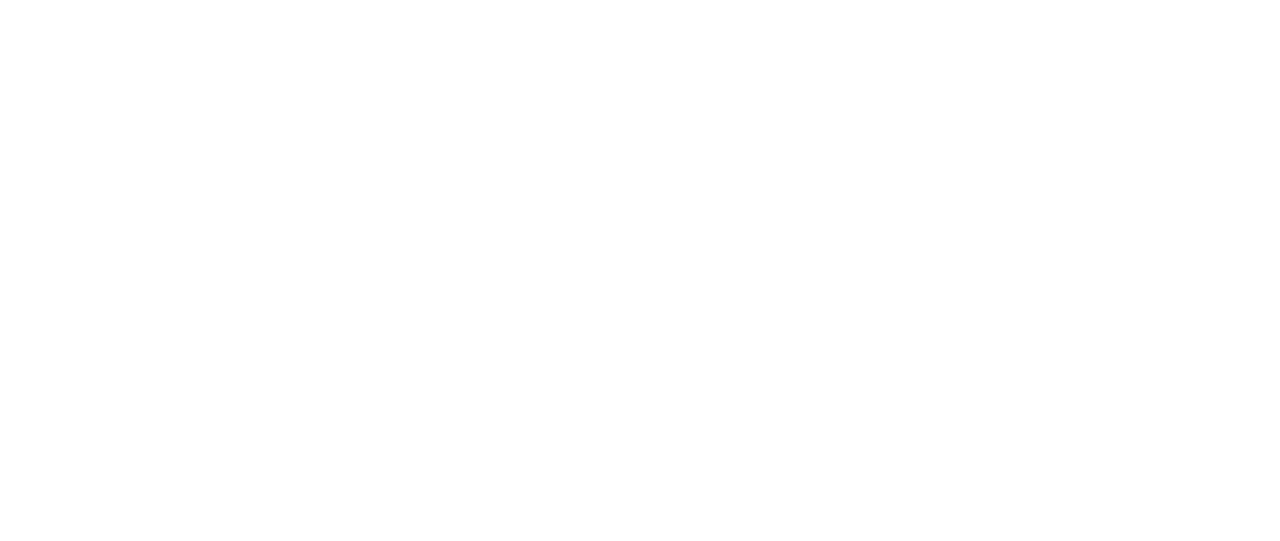
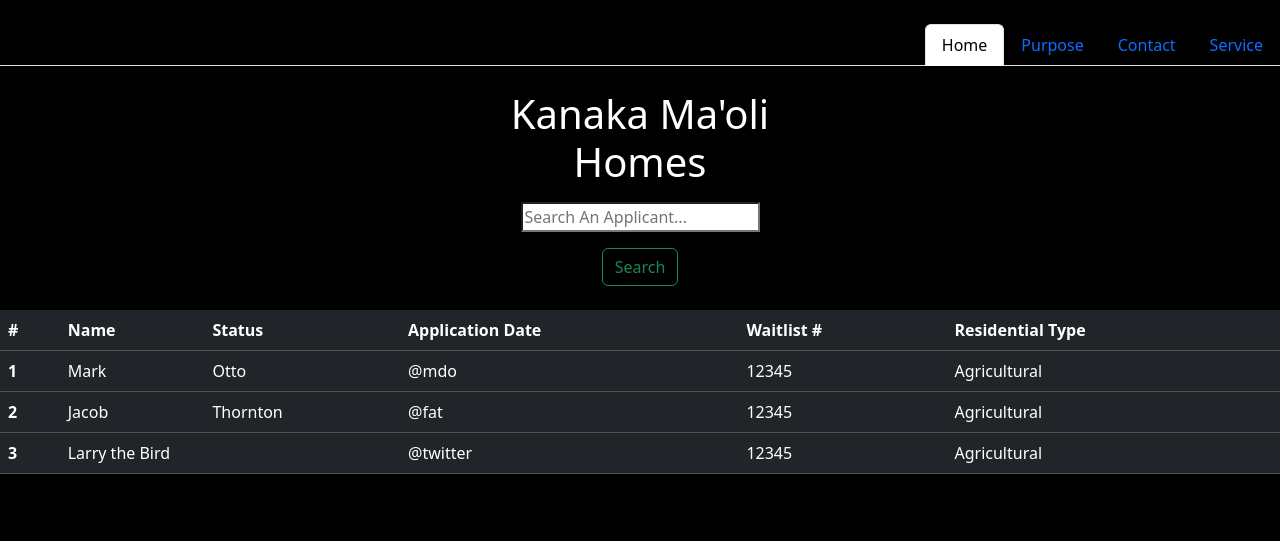
Before and after one commit to cobraxcodes/Hawaiian-Homes-Tracker, a website: page public/index.html in a window 1280 px wide. Drawn offline with nearby package versions, Linux system fonts and the light colour scheme.

Commit message:
Add navigation through bootstrap

```diff
--- a/public/css/styles.css
+++ b/public/css/styles.css
@@ -0,0 +1,30 @@
+*{
+    background-color: black;
+    color: white;
+}
+/** NAVIGATION **/
+#myTab{
+    display: flex;
+    justify-content: flex-end;
+    margin-top: 3vh;
+    color: wheat;
+}
+
+/** HERO **/
+#kanaka {
+    text-align: center;
+    margin-top: 3vh;
+}
+
+/** SEARCH **/
+.searchContainer{
+    margin: 0 auto;
+    text-align: center;
+    margin-top: 2vh;
+}
+#searchBar{
+    background-color: white;
+}
+#searchBtn{
+    margin-top: 2vh;
+}
--- a/public/index.html
+++ b/public/index.html
@@ -4,12 +4,86 @@
     <meta charset="UTF-8">
     <meta name="viewport" content="width=device-width, initial-scale=1.0">
     <title>Hawaiian Homes Tracker</title>
-    <!-- custom css file-->
-     <link rel="stylesheet" href="css/styles.css">
+
      <!-- bootstrap CSS -->
     <link href="https://cdn.jsdelivr.net/npm/bootstrap@5.3.6/dist/css/bootstrap.min.css" rel="stylesheet" integrity="sha384-4Q6Gf2aSP4eDXB8Miphtr37CMZZQ5oXLH2yaXMJ2w8e2ZtHTl7GptT4jmndRuHDT" crossorigin="anonymous">
+     <!-- custom css file-->
+    <link rel="stylesheet" href="css/styles.css">
+
 </head>
 <body>
+    <!-- navigation -->
+     <div id="navigationContainer">
+        <ul class="nav nav-tabs" id="myTab" role="tablist">
+            <li class="nav-item" role="presentation">
+              <button class="nav-link active" id="home-tab" data-bs-toggle="tab" data-bs-target="#home" type="button" role="tab" aria-controls="home" aria-selected="true">Home</button>
+            </li>
+            <li class="nav-item" role="presentation">
+              <button class="nav-link" id="profile-tab" data-bs-toggle="tab" data-bs-target="#profile" type="button" role="tab" aria-controls="profile" aria-selected="false">Purpose</button>
+            </li>
+            <li class="nav-item" role="presentation">
+              <button class="nav-link" id="contact-tab" data-bs-toggle="tab" data-bs-target="#contact" type="button" role="tab" aria-controls="contact" aria-selected="false">Contact</button>
+            </li>
+            <li class="nav-item" role="presentation">
+                <button class="nav-link" id="contact-tab" data-bs-toggle="tab" data-bs-target="#contact" type="button" role="tab" aria-controls="service" aria-selected="false">Service</button>
+              </li>
+          </ul>
+          <div class="tab-content" id="myTabContent">
+            <div class="tab-pane fade show active" id="home" role="tabpanel" aria-labelledby="home-tab">
+                <h1 id="kanaka">Kanaka Ma'oli <br> Homes</h1>
+                <!-- search bar-->
+                 <div class="searchContainer">
+                    <input type="text" placeholder="Search An Applicant..." id="searchBar">
+                    <br>
+                    <button type="button" class="btn btn-outline-success" id="searchBtn">Search</button>
+                 </div>
+                 <br>
+
+                 <!--info containers-->
+                 <table class="table table-dark table-hover">
+                    <thead>
+                      <tr class="tableContainer">
+                        <th scope="col">#</th>
+                        <th scope="col">Name</th>
+                        <th scope="col">Status</th>
+                        <th scope="col">Application Date</th>
+                        <th scope="col">Waitlist #</th>
+                        <th scope="col">Residential Type</th>
+                      </tr>
+                    </thead>
+                    <tbody>
+                      <tr>
+                        <th scope="row">1</th>
+                        <td>Mark</td>
+                        <td>Otto</td>
+                        <td>@mdo</td>
+                        <td>12345</td>
+                        <td>Agricultural</td>
+                      </tr>
+                      <tr>
+                        <th scope="row">2</th>
+                        <td>Jacob</td>
+                        <td>Thornton</td>
+                        <td>@fat</td>
+                        <td>12345</td>
+                        <td>Agricultural</td>
+                      </tr>
+                      <tr>
+                        <th scope="row">3</th>
+                        <td colspan="2">Larry the Bird</td>
+                        <td>@twitter</td>
+                        <td>12345</td>
+                        <td>Agricultural</td>
+                      </tr>
+                    </tbody>
+                  </table>
+            <div class="tab-pane fade" id="profile" role="tabpanel" aria-labelledby="profile-tab">...</div>
+            <div class="tab-pane fade" id="contact" role="tabpanel" aria-labelledby="contact-tab">...</div>
+          </div>
+        </div>
+
+        <!-- title -->
+
 
 
     <!--main script-->
```
Also changed, not shown: public/contact.html (added), public/purpose.html (added), public/service.html (added).
